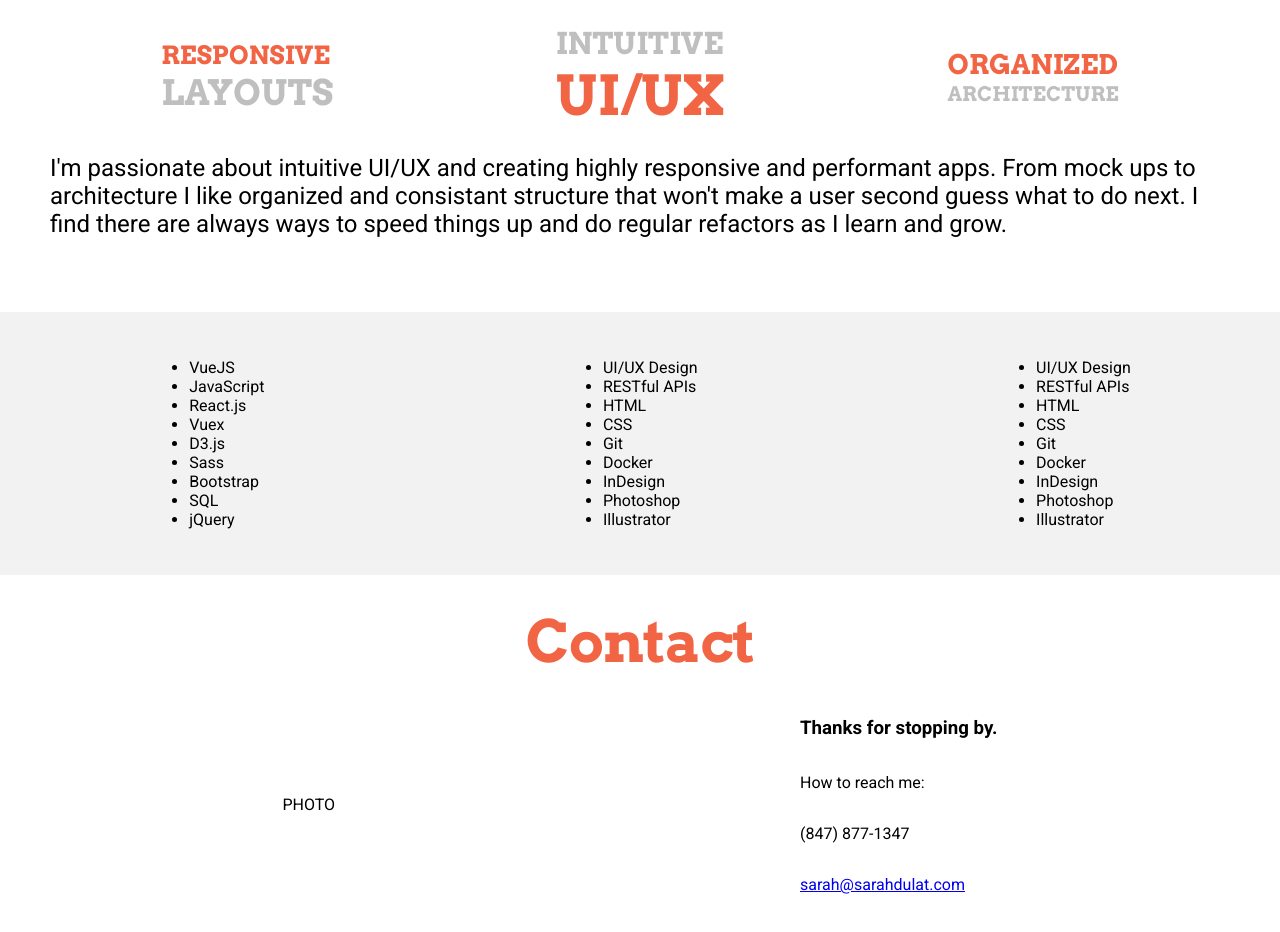
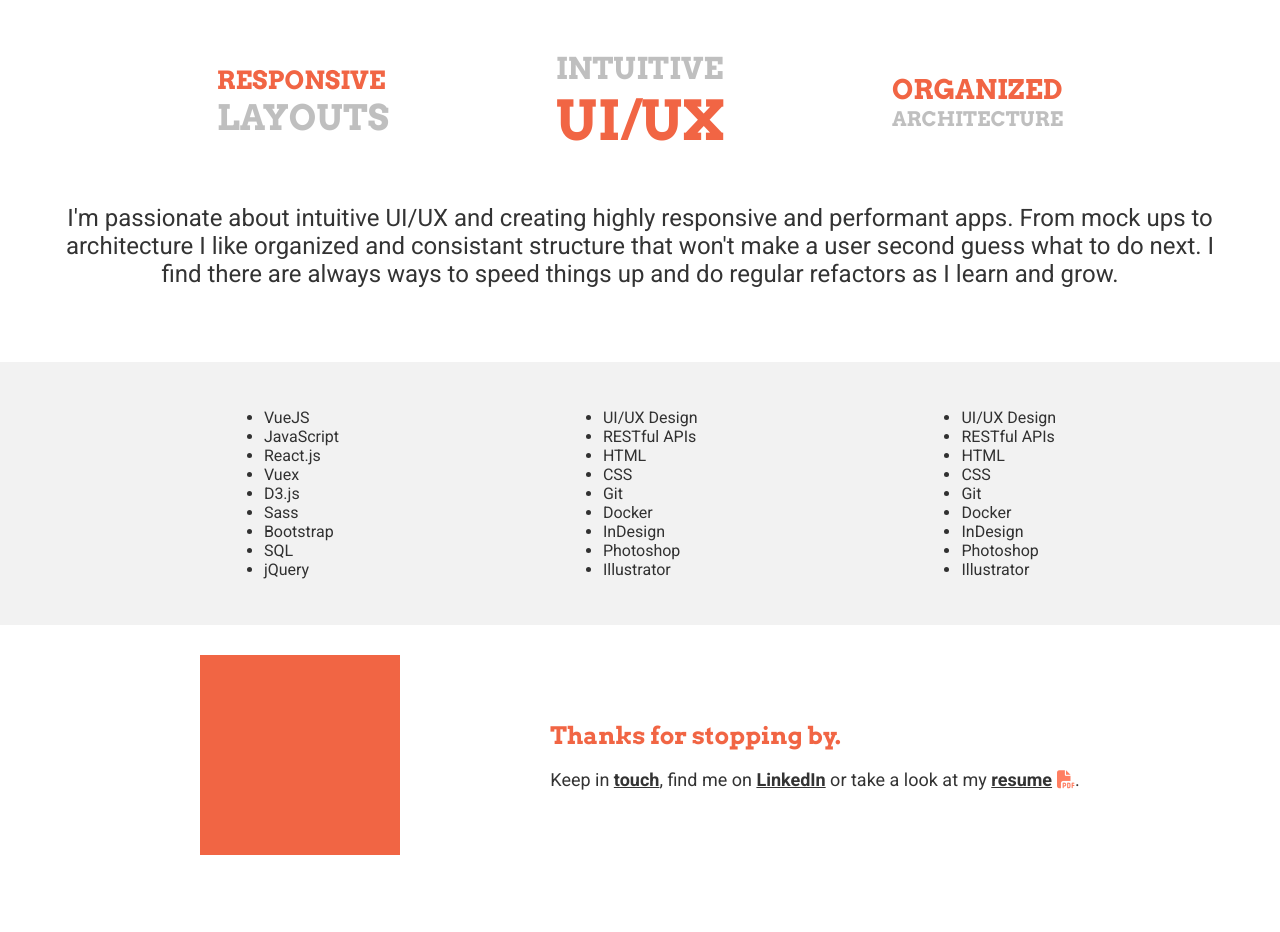
Before and after one commit to sarahdulat/sarah-dulat, a Vue app: page / in a window 1280 px wide. Shown: the part 800-1732 px from the top of the page. Built offline with nearby package versions, Linux system fonts and the light colour scheme.

Commit message:
styling contact section

```diff
--- a/public/css/styles.css
+++ b/public/css/styles.css
@@ -27,6 +27,7 @@ body {
 
 #about #values {
   align-items: center;
+  padding: 50px 0 25px;
 }
 
 #skills {
@@ -36,10 +37,17 @@ body {
   padding: 30px 0;
 }
 
+#contact div.photo {
+  margin: 30px 0;
+  height: 200px;
+  width: 200px;
+  background-color: #F16544;
+}
+
 .row {
   display: flex;
   flex-flow: row wrap;
-  justify-content: space-around;
+  justify-content: space-evenly;
   align-items: center;
 }
 
@@ -97,7 +105,7 @@ body {
 /*BACKGROUND*/
 .sherbert {
   animation-name: sherbert;
-  animation-duration: 10s;
+  animation-duration: 8s;
   animation-timing-function: ease-in-out;
   animation-iteration-count: infinite;
   animation-direction: alternate;
@@ -108,7 +116,7 @@ body {
     background: #F16544;
   }
   100% {
-    background: #F93981;
+    background: #FF7E61;
   }
 }
 h1 {
@@ -125,10 +133,8 @@ h1 .name {
 }
 
 h2 {
-  font-family: "Roboto", sans-serif;
-  letter-spacing: 1px;
-  line-height: 40px;
-  font-weight: 100;
+  font-family: "Arvo", serif;
+  font-weight: 600;
 }
 
 h3 a {
@@ -146,7 +152,9 @@ h3 a:hover {
   color: rgba(255, 255, 255, 0.9);
 }
 #hero h2 {
-  font-family: "Arvo", serif;
+  letter-spacing: 1px;
+  line-height: 40px;
+  font-weight: 100;
 }
 #hero a {
   color: rgba(255, 255, 255, 0.9);
@@ -158,7 +166,6 @@ h3 a:hover {
 #about #values {
   font-family: "Arvo", serif;
   font-weight: 600;
-  padding: 25px 0 0;
   color: rgba(0, 0, 0, 0.25);
 }
 #about #values #intuitive {
@@ -184,6 +191,7 @@ h3 a:hover {
 }
 #about p {
   font-size: 24px;
+  text-align: center;
 }
 
 #about h1, #contact h1 {
@@ -195,11 +203,28 @@ h3 a:hover {
 }
 
 #about, #skills, #contact {
-  color: #000000;
+  color: rgba(0, 0, 0, 0.8);
 }
 
 #skills h3 {
   color: #F93981;
+}
+
+#contact h2 {
+  color: #F16544;
+  margin-bottom: 0;
+}
+#contact p {
+  font-size: 18px;
+}
+#contact p a {
+  font-weight: 600;
+  color: rgba(0, 0, 0, 0.8);
+}
+#contact p i {
+  text-decoration: none;
+  color: #FF7E61;
+  margin: 0 0 0 5px;
 }
 
 /* Large Devices, Wide Screens */
--- a/src/components/Contact.vue
+++ b/src/components/Contact.vue
@@ -1,16 +1,15 @@
 <template>
   <div id="contact">
     <div class="container">
-		<h1>Contact</h1>
-		<div class="row">
+        <div class="row">
             <div class="column">
-                PHOTO
+                <div class="photo"></div>
             </div>
             <div class="column">
-                <h3>Thanks for stopping by.</h3>
-                <p>How to reach me:</p>
-                <p>(847) 877-1347</p>
-                <p><a href="mailto: sarah@sarahdulat.com">sarah@sarahdulat.com</a></p>
+                <h2>Thanks for stopping by.</h2>
+                <p>
+                    Keep in <a href="mailto: sarah@sarahdulat.com">touch</a>, find me on <a href="#">LinkedIn</a> or take a look at my <a href="#">resume<i class="fas fa-file-pdf"></i></a>.
+                </p>
             </div>
         </div>
     </div>
--- a/src/sass/partials/_body.scss
+++ b/src/sass/partials/_body.scss
@@ -23,6 +23,7 @@ body {
 #about {
 	#values {
 		align-items: center;
+		padding: 50px 0 25px;
 	}
 }
 #skills {
@@ -31,10 +32,18 @@ body {
 		padding: 30px 0;
 	}
 }
+#contact {
+	div.photo {
+		margin: 30px 0;
+		height: 200px;
+		width: 200px;
+		background-color: #F16544;
+	}
+}
 .row {
 	display: flex;
 	flex-flow: row wrap;
-	justify-content: space-around;
+	justify-content: space-evenly;
 	align-items: center;
 }
 #footer {
--- a/src/sass/partials/_text.scss
+++ b/src/sass/partials/_text.scss
@@ -11,10 +11,8 @@ h1 {
 	}
 }
 h2 {
-	font-family: 'Roboto', sans-serif;
-	letter-spacing: 1px;
-	line-height: 40px;
-	font-weight: 100;
+	font-family: 'Arvo', serif;
+	font-weight: 600;
 }
 h3 {
 	a {
@@ -30,7 +28,9 @@ h3 {
 #hero {
 	color: rgba(255,255,255,0.9);
 	h2 {
-		font-family: 'Arvo', serif;
+        letter-spacing: 1px;
+        line-height: 40px;
+        font-weight: 100;
 	}
 	a {
 		color: rgba(255,255,255,0.9);
@@ -43,7 +43,6 @@ h3 {
 	#values {
 		font-family: 'Arvo', serif;
 		font-weight: 600;
-		padding: 25px 0 0;
 		color: rgba(0,0,0,0.25);
 		#intuitive {
 			font-size: 30px;
@@ -69,6 +68,7 @@ h3 {
 	}
 	p {
 		font-size: 24px;
+        text-align: center;
 	}
 }
 #about, #contact {
@@ -81,10 +81,29 @@ h3 {
 	}
 }
 #about, #skills, #contact {
-	color: #000000;
+	color: rgba(0,0,0,0.8);
 }
 #skills {
 	h3 {
 		color: #F93981;
 	}
 }
+#contact {
+    h2 {
+        color: #F16544;
+        margin-bottom: 0;
+    }
+    p {
+        font-size: 18px;
+    	a {
+    		font-weight: 600;
+            color: rgba(0,0,0,0.8);
+    	}
+    	i {
+    		text-decoration: none;
+            color: #FF7E61;
+    		margin: 0 0 0 5px;
+        }
+    }
+
+}
```
